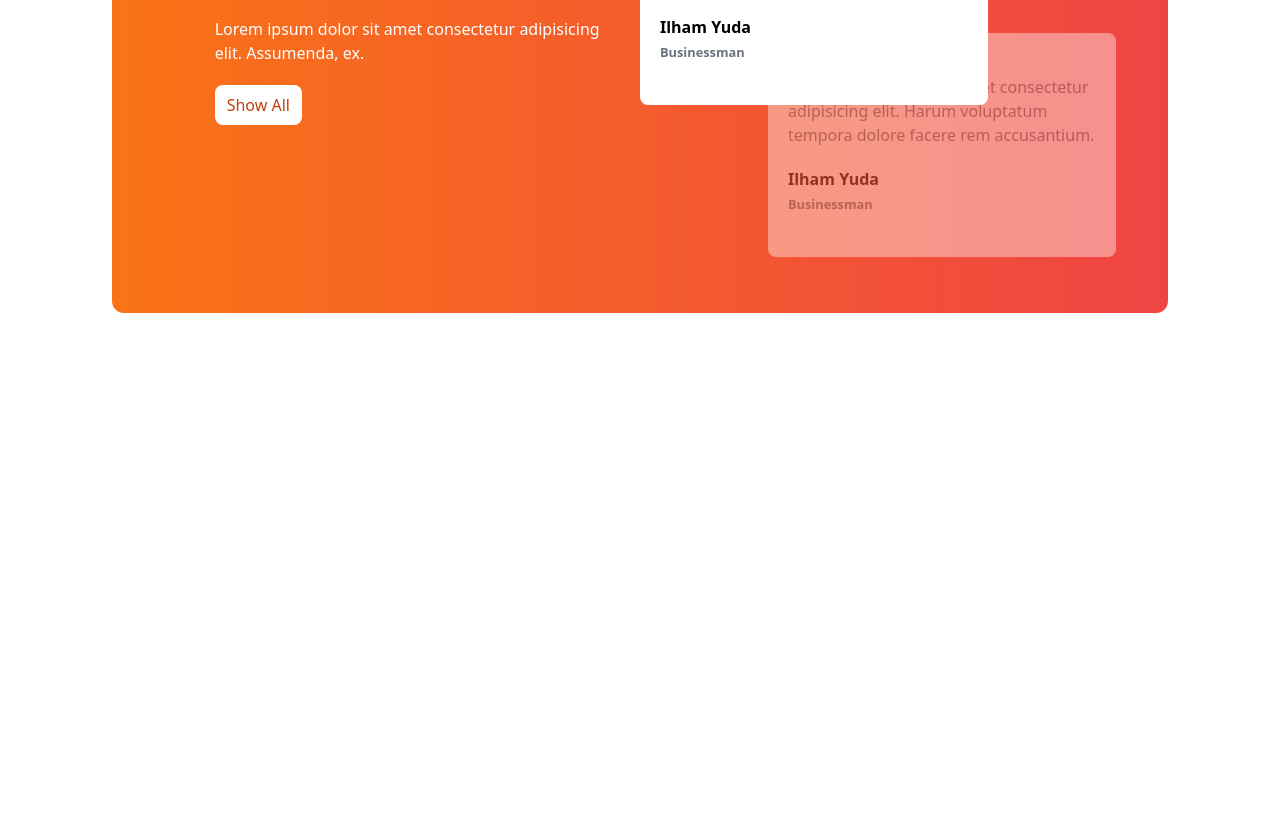
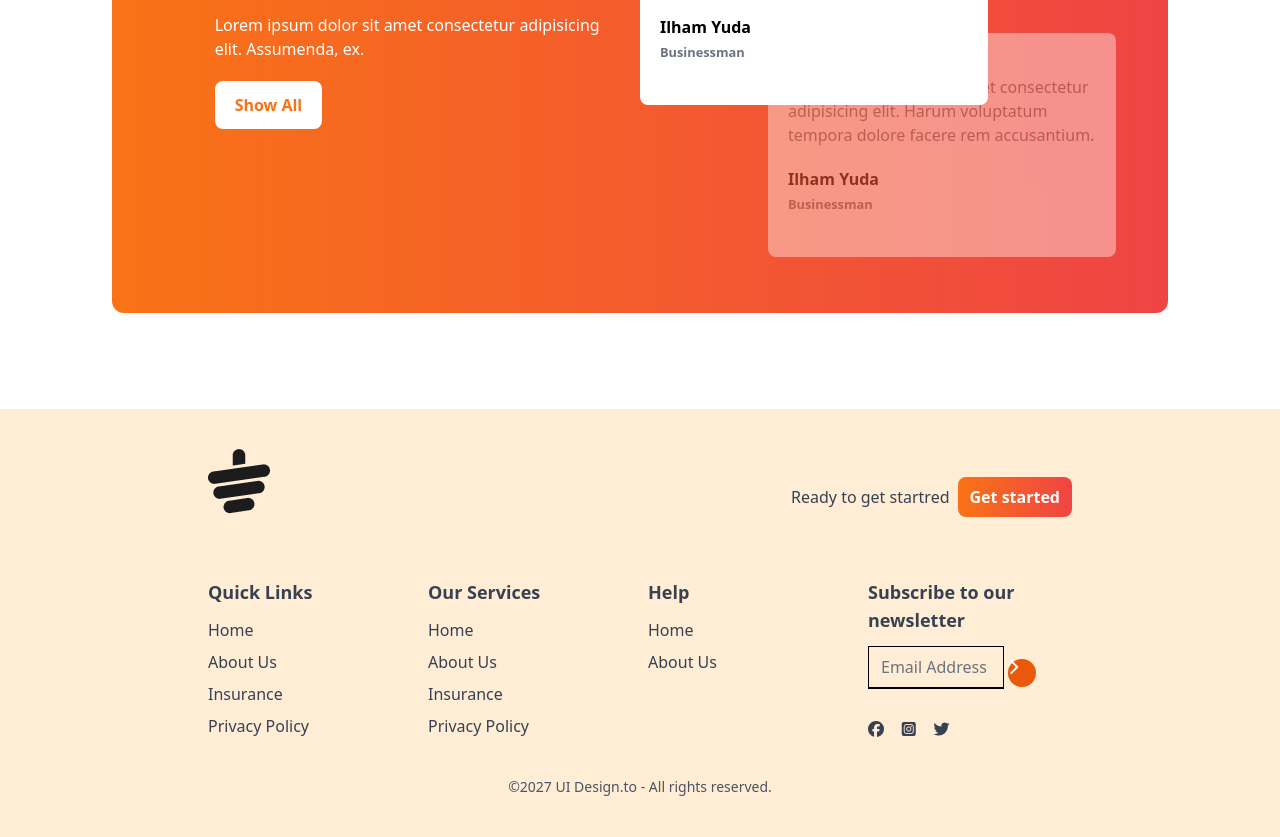
Before and after one commit to najmulalam9/Tea-house, a plain HTML site: page index.html in a window 1280 px wide. Shown: the part 2099-2936 px from the top of the page. Before the commit the page ends 2508 px from the top, so only its background shows below. Drawn offline with nearby package versions, Linux system fonts and the light colour scheme.

Commit message:
footer done

```diff
--- a/index.html
+++ b/index.html
@@ -168,7 +168,7 @@
 
                     <p class="mb-5">Lorem ipsum dolor sit amet consectetur adipisicing elit. Assumenda, ex.</p>
 
-                    <button class="bg-white text-orange-700 px-3 py-2 rounded-lg">Show All</button>
+                    <button class="bg-white px-5 py-3 rounded-lg text-orange-500 font-bold">Show All</button>
                 </div>
 
                 </div>
@@ -231,8 +231,106 @@
             </div>
 
           </section>
+          <!-- News Section Homework -->
+
 
     </main>
+     <!-- Footer section -->
+     <footer class="bg-orange-100 text-gray-700 py-10 px-4 md:px-16">
+        <div class="w-9/12 mx-auto">
+            <!-- Logo -->
+             <div class="mb-8 flex justify-between">
+                <img class="mb-8" src="images/cup.png" alt="">
+
+                  <div class="flex items-center gap-2">
+                      <h4>Ready to get startred</h4>
+                      <button class="bg-gradient-to-r from-orange-500 to bg-red-500 px-3 py-2 rounded-lg text-white font-bold">Get started</button>
+                  </div>
+             </div>
+             <!-- Links -->
+                <div class="grid grid-cols-1 md:grid-cols-2 lg:grid-cols-4  gap-4">
+
+                  <!-- First column -->
+                  <div>
+                    <h3 class="font-semibold text-lg mb-3">Quick Links</h3>
+                    <ul class="space-y-2">
+                      <li>
+                        <a class="hover:text-orange-600" href="">Home</a>
+                      </li>
+                      <li>
+                        <a class="hover:text-orange-600" href="">About Us</a>
+                      </li>
+                      <li>
+                        <a class="hover:text-orange-600" href="">Insurance</a>
+                      </li>
+                      <li>
+                        <a class="hover:text-orange-600" href="">Privacy Policy</a>
+                      </li>
+                    </ul>
+                  </div>
+
+                  <!-- Second column -->
+                  <div>
+                    <h3 class="font-semibold text-lg mb-3">Our Services</h3>
+                    <ul class="space-y-2">
+                      <li>
+                        <a class="hover:text-orange-600" href="">Home</a>
+                      </li>
+                      <li>
+                        <a class="hover:text-orange-600" href="">About Us</a>
+                      </li>
+                      <li>
+                        <a class="hover:text-orange-600" href="">Insurance</a>
+                      </li>
+                      <li>
+                        <a class="hover:text-orange-600" href="">Privacy Policy</a>
+                      </li>
+                    </ul>
+                  </div>
+
+                  <!-- Third column -->
+                  <div>
+                    <h3 class="font-semibold text-lg mb-3">Help</h3>
+                    <ul class="space-y-2">
+                      <li>
+                        <a class="hover:text-orange-600" href="">Home</a>
+                      </li>
+                      <li>
+                        <a class="hover:text-orange-600" href="">About Us</a>
+                      </li>
+                    </ul>
+                  </div>
+
+                  <!-- Fourth column -->
+                   <div>
+                      <h3 class="font-semibold text-lg mb-3">Subscribe to our newsletter
+                      </h3>
+
+                      <div class="flex flex-col space-y-2 ">
+                        <div>
+                          <input placeholder="Email Address" type="text" class="bg-transparent border-b-2 border-black w-4/6 md:5/6 "/>
+                          <i class="fa-solid fa-chevron-right w-7 h-7 bg-orange-600 rounded-full text-white justify-center items-center"></i>
+                            <div class="flex justify-between w-2/5 mb-2 mt-8 gap-">
+                              <i class="fa-brands fa-facebook"></i>
+                              <i class="fa-brands fa-square-instagram"></i>
+                              <i class="fa-brands fa-twitter"></i>
+                            </div>
+
+                        </div>
+
+                      </div>
+                   </div>
+
+                 </div>
+
+                <div class="text-center pt-4 mt-4">
+                    <p class="text-sm text-gray-600">©2027 UI Design.to - All rights reserved.</p>
+                </div>
+
+        </div>
+
+
+     </footer>
 
     <footer>
 
```
